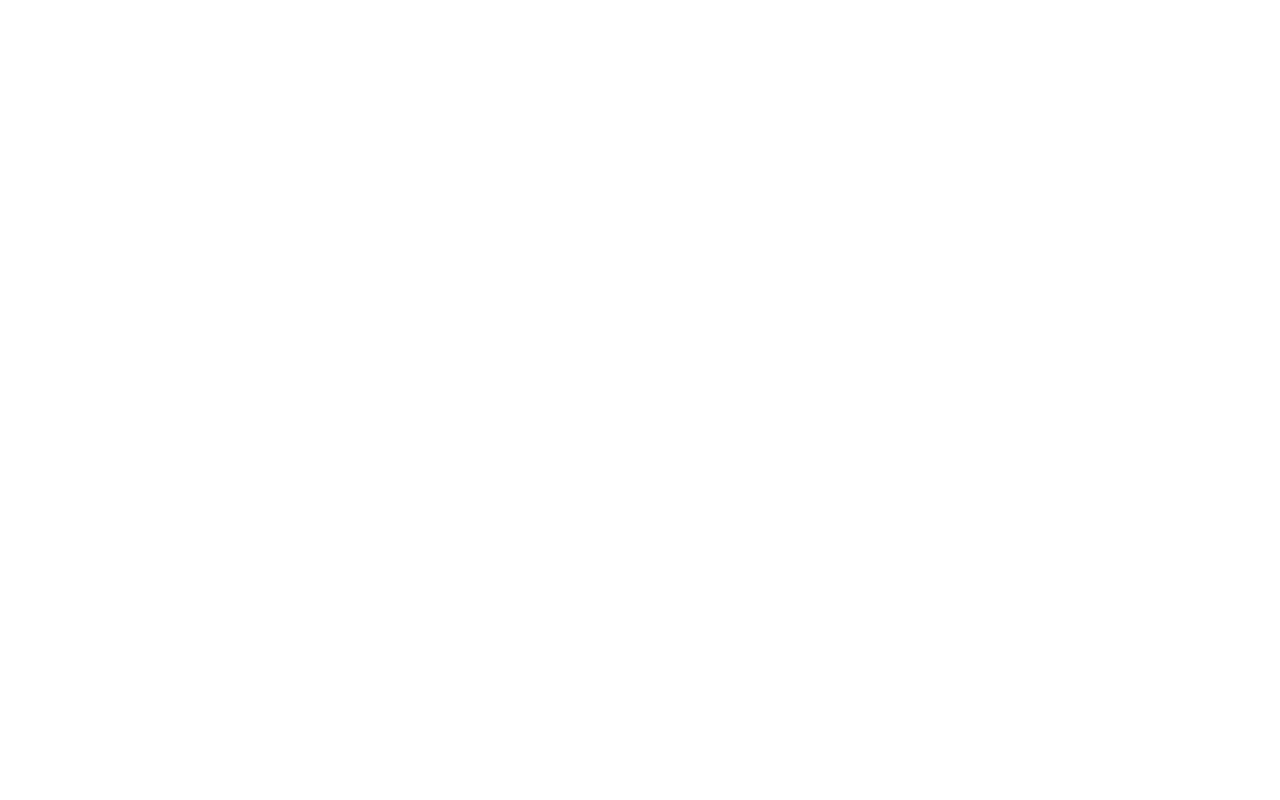
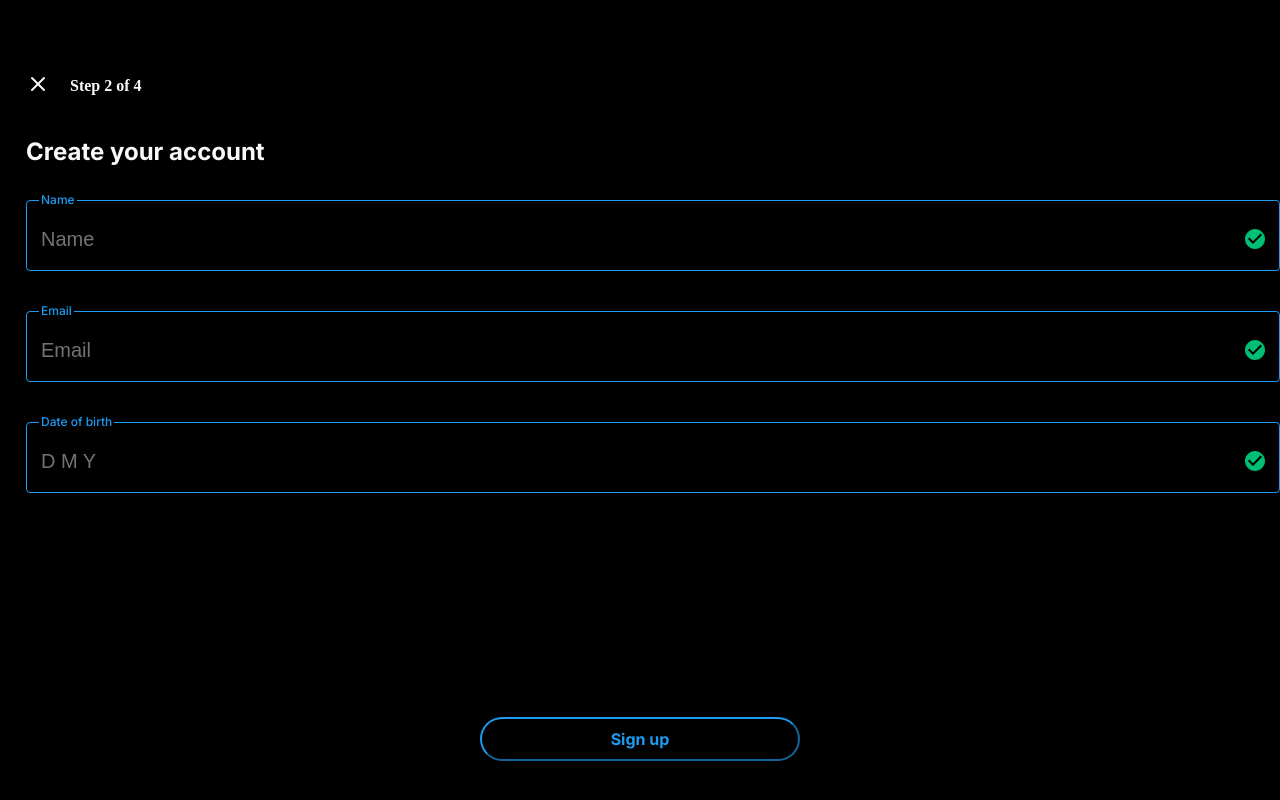
Before and after one commit to kapardhi03/capstone-essentials, a plain HTML site: page src/Mobile/Login3.html in a window 1280 px wide. Drawn offline with Linux system fonts and the light colour scheme.

Commit message:
login3.html

```diff
--- a/src/Mobile/Login3.html
+++ b/src/Mobile/Login3.html
@@ -1,11 +1,86 @@
 <!DOCTYPE html>
 <html lang="en">
+
 <head>
     <meta charset="UTF-8">
     <meta name="viewport" content="width=device-width, initial-scale=1.0">
-    <title>Document</title>
+    <title>X</title>
+    <link href="../../dist/output.css" rel="stylesheet">
 </head>
-<body>
+
+<body class="bg-black text-neutral-50">
+    <main class="px-4 mx-0.5 mt-11 justify-start items-start">
+        <header class="flex justify-start items-center py-3 mr-4  my-3 border-spacing-y-0.5 ">
+            <a href="./Login2.html">
+                <img src="../../public/images/create_acc/create-account-1-signup-x.svg" class="mr-5 my-4">
+            </a>
+            <span class="font-bold mr-3"> Step 2 of 4 </span>
+        </header>
+
+        <section class="my-3">
+            <div
+                class=" h-5 font-bold  text-start text-2xl leading-none non-italic text-neutral-50   font-px-regular justify-start">
+                Create your account
+            </div>
+        </section>
+
+        <section class="mt-5 justify-start ">
+            <fieldset class="w-full  px-3 py-4 my-8 border border-twitter-blue rounded  group ml-0 mr-4">
+                <legend class="text-twitter-blue text-xs font-medium ">
+                    <div class="  group-focus-within:px-1 font-px-regular ">
+                        Name
+                    </div>
+                </legend>
+                <div class="flex justify-around ">
+                    <input type="text" placeholder="Name"
+                        class="w-full text-xl font-medium peer bg-inherit focus:outline-none text-neutral-50 placeholder:text-neutral-500 border-none">
+                    <img src="../../public/images/comonents/valid.svg"
+                        class="invisible peer-valid:visible peer-invalid:invisible">
+                </div>
+            </fieldset>
+
+            <fieldset class="w-full  px-3 py-4 my-8 border border-twitter-blue rounded  group ml-0 mr-4">
+                <legend class="text-twitter-blue text-xs font-medium ">
+                    <div class="  group-focus-within:px-1 font-px-regular ">
+                        Email
+                    </div>
+                </legend>
+                <div class="flex justify-around ">
+                    <input type="email" placeholder="Email"
+                        class="w-full text-xl font-medium peer bg-inherit focus:outline-none text-neutral-50 placeholder:text-neutral-500 border-none">
+                    <img src="../../public/images/comonents/valid.svg"
+                        class="invisible peer-valid:visible peer-invalid:invisible">
+                </div>
+            </fieldset>
+
+            <fieldset class="w-full  px-3 py-4 my-8 border border-twitter-blue rounded  group ml-0 mr-4">
+                <legend class="text-twitter-blue text-xs font-medium ">
+                    <div class="  group-focus-within:px-1 font-px-regular ">
+                        Date of birth
+                    </div>
+                </legend>
+                <div class="flex justify-around ">
+                    <input type="text" placeholder="D M Y"
+                        class="w-full text-xl font-medium peer bg-inherit focus:outline-none text-neutral-50 placeholder:text-neutral-500 border-none">
+                    <img src="../../public/images/comonents/valid.svg"
+                        class="invisible peer-valid:visible peer-invalid:invisible">
+                </div>
+            </fieldset>
+        </section>
+    </main>
+
+    <footer class="mt-24 mx-0.5 px-5 flex justify-center items-end ">
+        <section class="py-8 mt-24 flex">
+            <a href="../Mobile/Login4.html " class="decoration-neutral-500">
+            <button class="outline-current border-twitter-blue  border-border-stroke bg-black w-80 px-24 py-2 rounded-3xl    justify-center items-center
+        gap-2.5 inline-flex">
+                <div class="text-center  font-bold text-base break-words text-twitter-blue font-px-regular">
+                    Sign up
+                </div>
+            </button>
+        </section>
+    </footer>
 
 </body>
+
 </html>
```
Also changed, not shown: src/Mobile/Login1.html (+1 -1 lines), src/Mobile/Login2.html (+1 -1 lines), src/Mobile/Login4.html (added, +19 -0 lines), dist/output.css.
